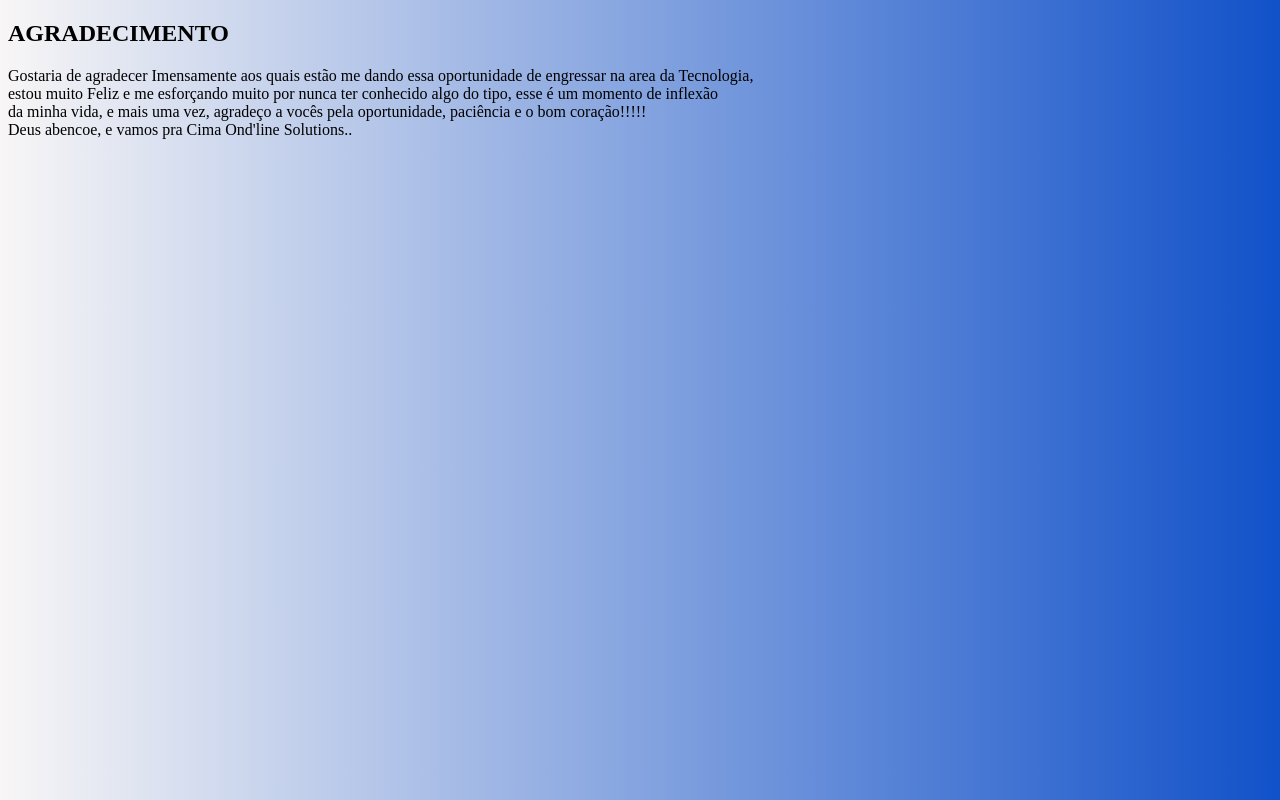
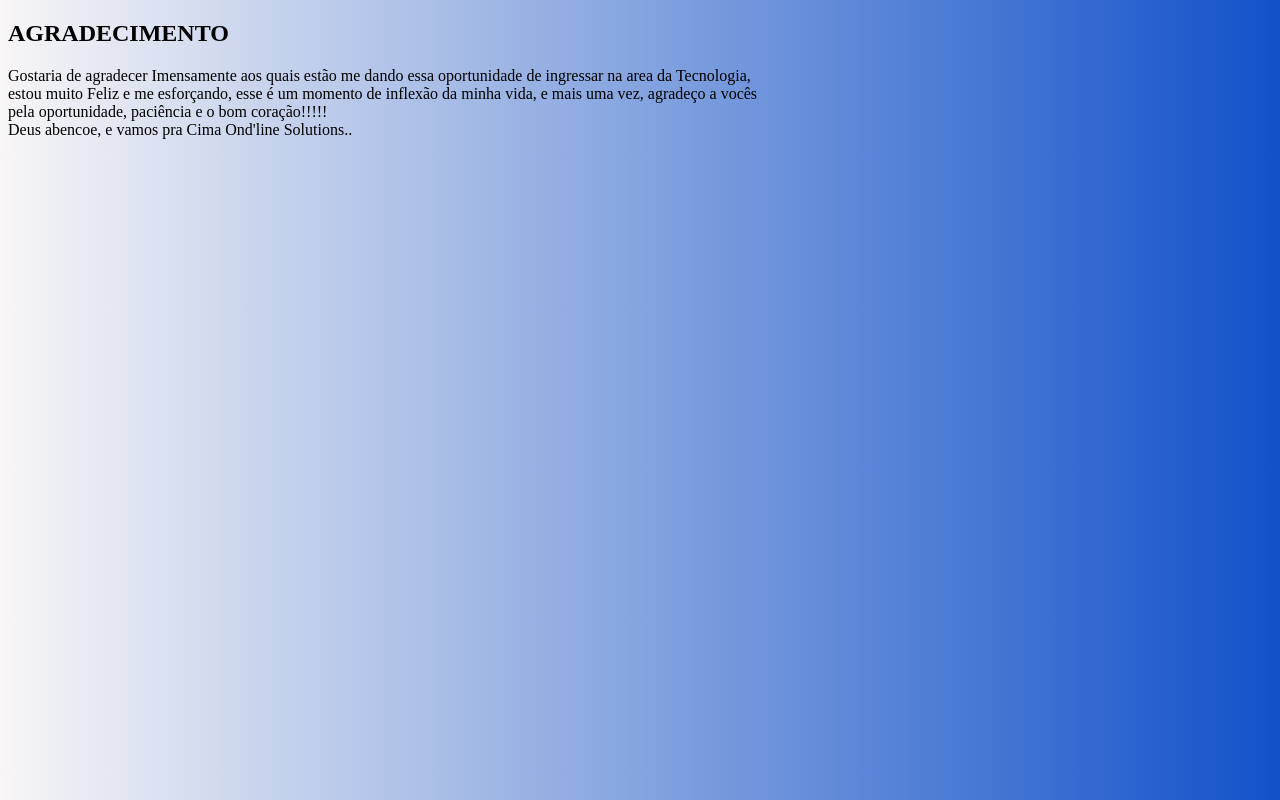
Before and after one commit to ELLISONPEDRO/Apresentacao, a plain HTML site: page index2.html in a window 1280 px wide. Drawn offline with Linux system fonts and the light colour scheme.

Commit message:
acrescentada de paginas e alterações.

```diff
--- a/index2.html
+++ b/index2.html
@@ -11,7 +11,7 @@
     <div class="u-align-center u-container-style u-expanded-width u-group u-shape-rectangle u-group-1">
       <div class="u-container-layout u-container-layout-1">
         <h1> AGRADECIMENTO</h1>
-        <p class="u-text u-text-2">Gostaria de agradecer Imensamente aos quais estão me dando essa oportunidade de engressar na area da Tecnologia, <br>estou muito Feliz e me esforçando muito por nunca ter conhecido algo do tipo, esse é um momento de inflexão </br> da minha vida, e mais uma vez, agradeço a vocês pela oportunidade, paciência e o bom coração!!!!! </br>Deus abencoe, e vamos pra Cima Ond'line Solutions..
+        <p class="u-text u-text-2">Gostaria de agradecer Imensamente aos quais estão me dando essa oportunidade de ingressar na area da Tecnologia, <br>estou muito Feliz e me esforçando, esse é um momento de inflexão  da minha vida, e mais uma vez, agradeço a vocês</br> pela oportunidade, paciência e o bom coração!!!!! </br>Deus abencoe, e vamos pra Cima Ond'line Solutions..
         </p>
         <div class="u-expanded-height-md u-expanded-height-sm u-expanded-height-xs u-palette-3-base u-shape u-shape-rectangle u-shape-1"></div>
         <div class="u-expanded-height-md u-expanded-height-sm u-expanded-height-xs u-palette-3-base u-shape u-shape-rectangle u-shape-2"></div>
```
